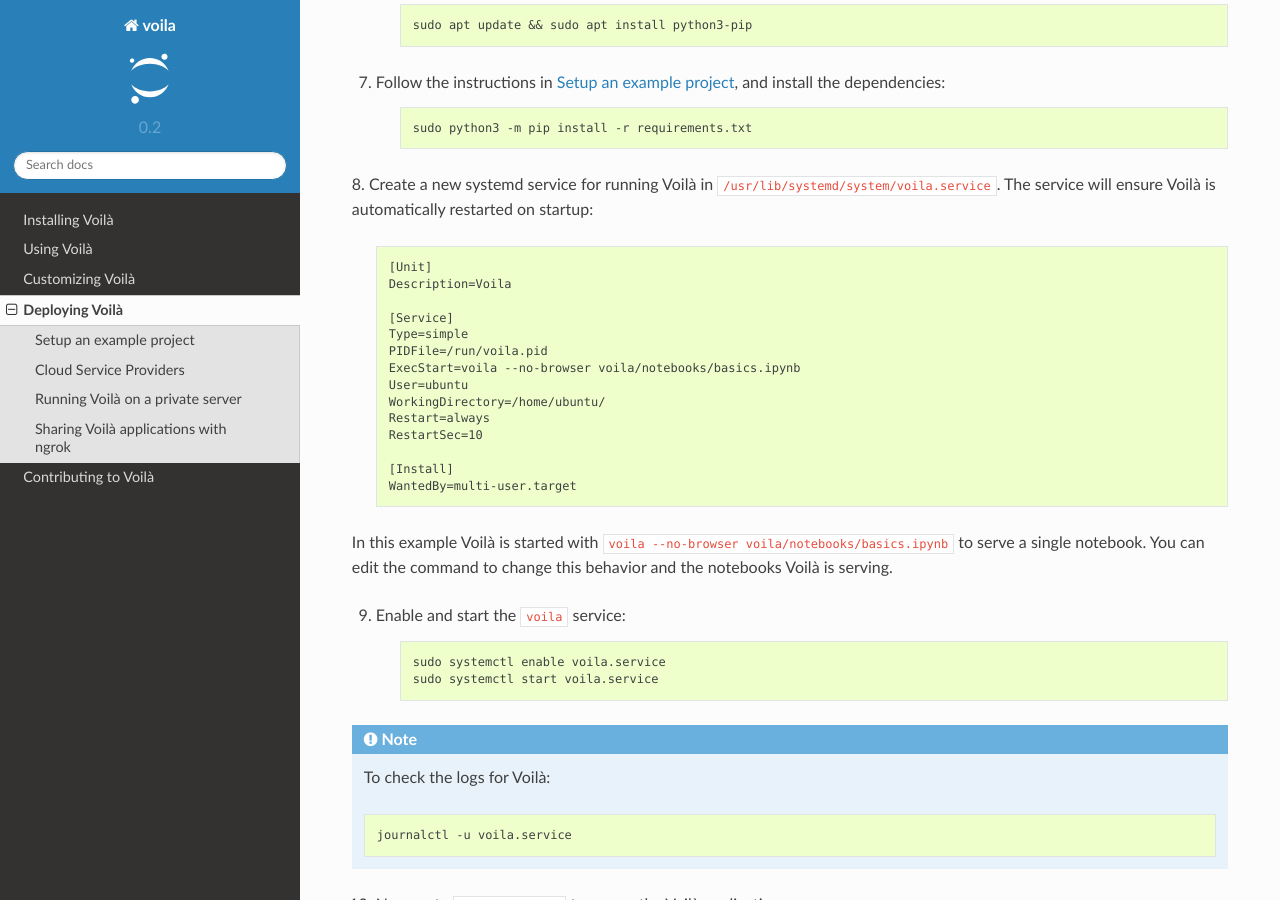
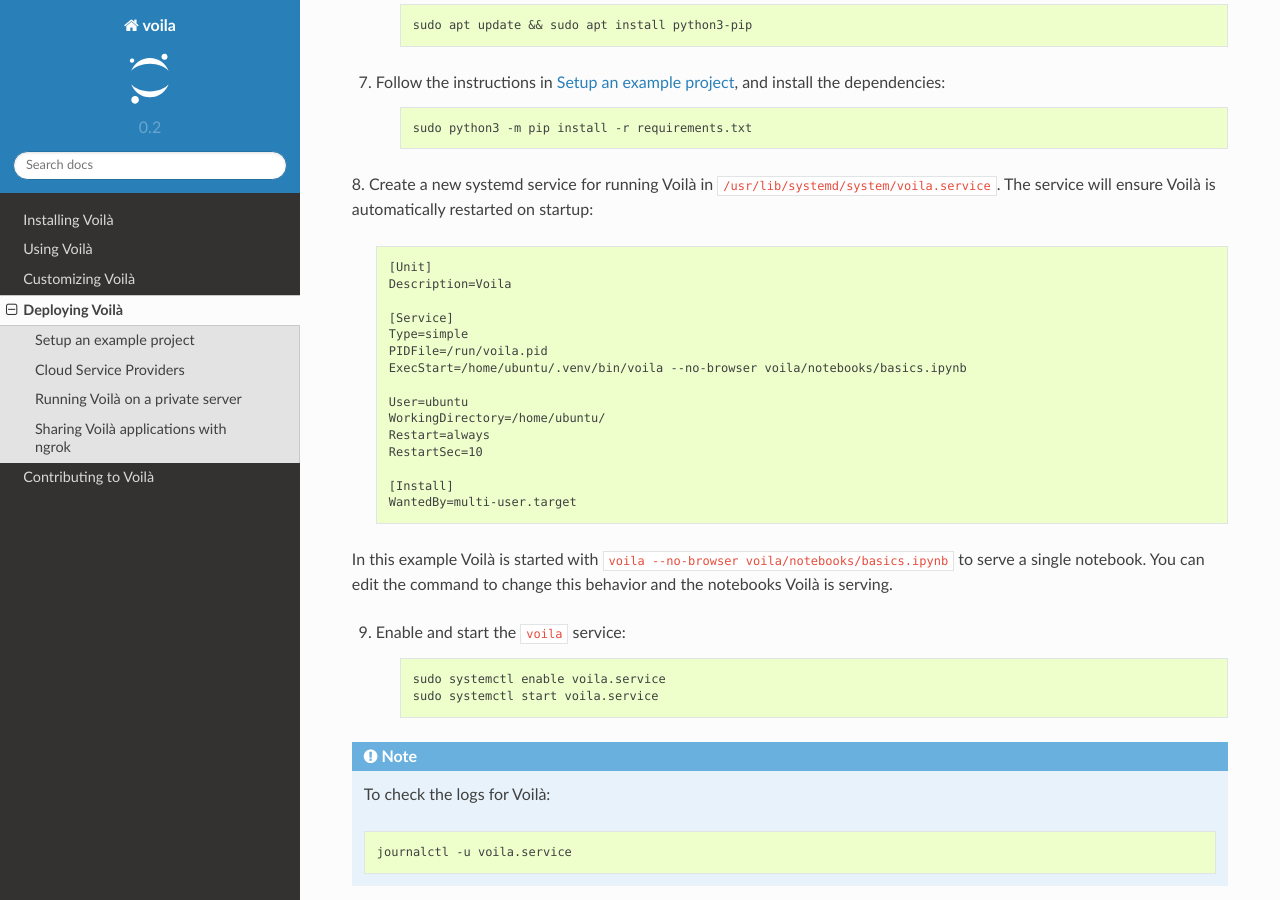
Before and after one commit to voila-dashboards/voila, a Sphinx documentation site: the page built from docs/source/deploy.rst, in a window 1280 px wide and 900 px high, scrolled down 4428 px. Built offline with Sphinx 7.4.7 and the Read the Docs theme 2.0.0, drawn with Linux system fonts in a browser that asks for light colours.

Commit message:
Update deploy.rst
On Unbuntu 20 (maybe 18 also)
Systemd reports /usr/lib/systemd/system/voila.service:7: Executable path is not absolute: voila

```diff
--- a/docs/source/deploy.rst
+++ b/docs/source/deploy.rst
@@ -288,7 +288,8 @@
         [Service]
         Type=simple
         PIDFile=/run/voila.pid
-        ExecStart=voila --no-browser voila/notebooks/basics.ipynb
+        ExecStart=/home/ubuntu/.venv/bin/voila --no-browser voila/notebooks/basics.ipynb
+
         User=ubuntu
         WorkingDirectory=/home/ubuntu/
         Restart=always
```
